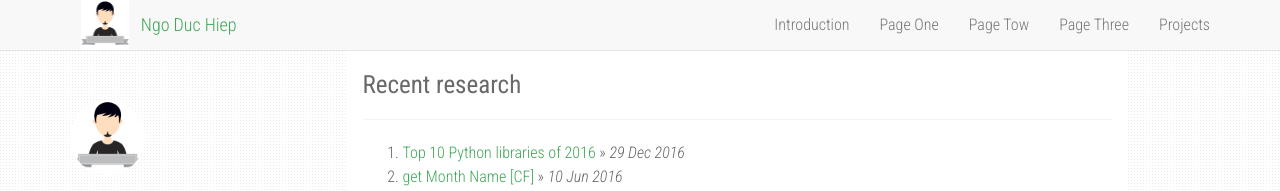
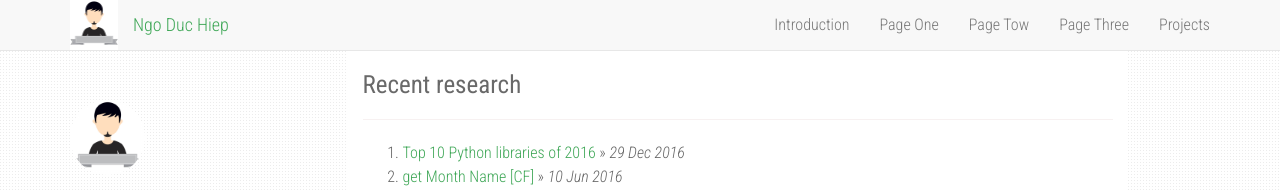
Before and after one commit to hypn0t1z/hypn0t1z.github.io, a Jekyll site: the page built from index.html, in a window 1280 px wide. Shown: the top 191 px of the page. Built offline with Jekyll 4.4.1, drawn with Linux system fonts in a browser that asks for light colours; nearby versions of some CDN libraries; the list of posts is cut into pages by our own code.

Commit message:
first commit

```diff
--- a/_layouts/default.html
+++ b/_layouts/default.html
@@ -116,7 +116,7 @@ layout: compress
       <nav class="navbar navbar-default navbar-fixed-top affix-top">
 
         <div class="container">
-            <a href="/"><img class="home-avatar" src="{{ site.avatar_url }}" height="50px" width="48px" /></a>
+          <a href="/"><img class="home-avatar" src="{{ site.avatar_url }}" height="50px" width="48px" /></a>
           <!-- Toggle for better mobile display-->
           <div class="navbar-header">
             <button class="navbar-toggle collapsed" type="button" data-toggle="collapse" data-target="#bs-example-navbar-collapse-1" aria-expanded="false">
--- a/static/css/main.css
+++ b/static/css/main.css
@@ -179,9 +179,16 @@ div.col-sm-3 img.profile-avatar {
   .navbar-default a img.home-avatar {
     vertical-align: middle;
     float: left;
-    margin: 2% 0;
+    margin: 1.5% 0 0 -2.5%;
+  }
+}
+@media (min-width: 768px) {
+  .navbar-default a img.home-avatar {
+    vertical-align: middle;
+    float: left;
+    margin: 0;
   }
   .navbar-default .navbar-brand {
-    margin: 2%;
+    margin-left:0 !important;
   }
 }
```
